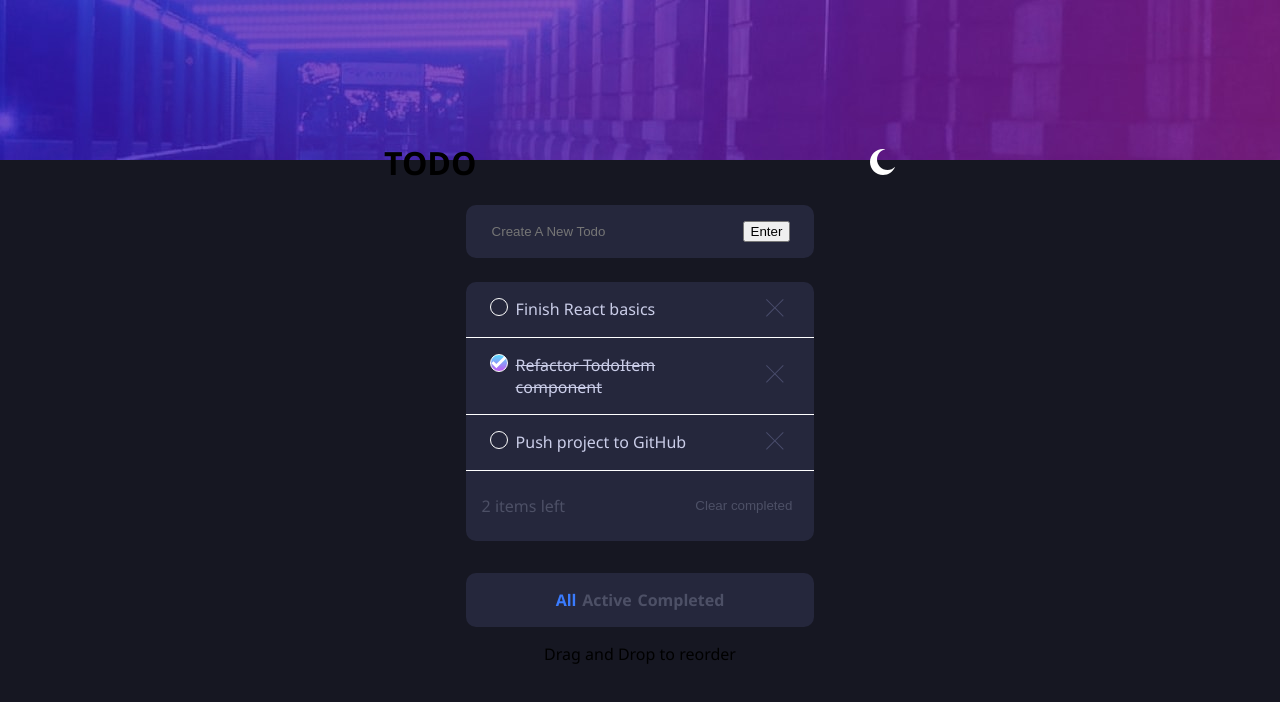
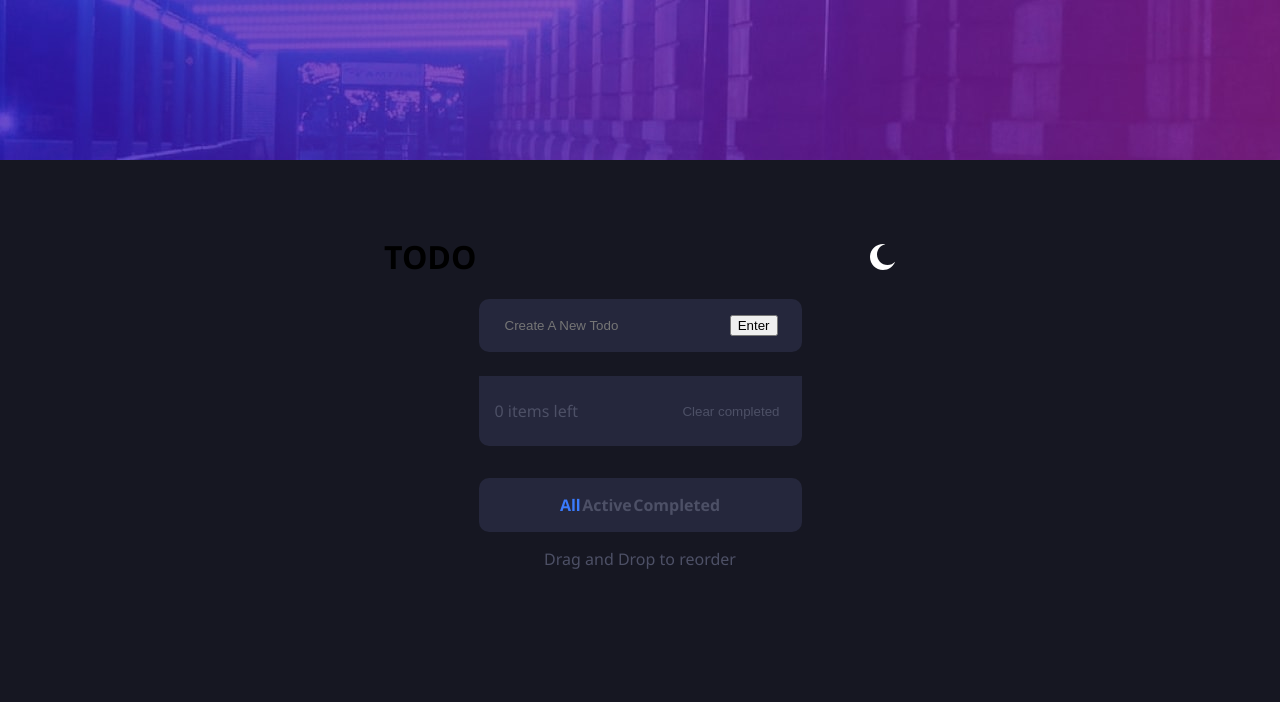
Before and after one commit to Perry-Cham/react-todo-project, a React (Vite) app: page / in a window 1280 px wide. Shown: the top 702 px of the page. Built offline with nearby package versions, Linux system fonts and the light colour scheme.

Commit message:
Added page switch functionality

```diff
--- a/src/App.jsx
+++ b/src/App.jsx
@@ -7,11 +7,11 @@ function App(){
   <div className="main-body">
       <header className="header">
         <h1 className="heading">TODO</h1>
-        <img src="../public/images/icon-moon.svg"/>
+        <img src="/images/icon-moon.svg"/>
       </header>
       <div className="image dark"></div>
     <Todolist/>
-      <p>Drag and Drop to reorder</p>
+      <p className="message dark-mode-bg">Drag and Drop to reorder</p>
   </div>)
 }
 export default App
--- a/src/components/footer.jsx
+++ b/src/components/footer.jsx
@@ -1,11 +1,27 @@
-function Footer({activePage}){
+function Footer({setActive, activePage, list, setList, All, setAll}){
+ function all(){
+      const todos = All.slice();
+      setActive("All")
+      setList(todos)
+ }
+  function active(){
+      const activeTodos = All.filter((todos) => todos.done !== true)
+      setActive("Active")
+      setList(activeTodos)
+
+    }
+function completed(){
+  const activeTodos = All.filter((todos) => todos.done === true)
+    setActive("Complete")
+      setList(activeTodos)
+
+}
     return (
     <nav className="footer-navigation dark-mode-bg">
-
             <ul>
-            <li className={activePage == "All" ? "active-page":""}>All</li>
-            <li className={activePage == "Active" ? "active-page":""}>Active</li>
-            <li className={activePage == "Complete" ? "active-page":""}>Completed</li>
+            <li onClick={() => all()} className={activePage == "All" ? "active-page":""}>All</li>
+            <li onClick={() => active()} className={activePage == "Active" ? "active-page":""}>Active</li>
+            <li onClick={() => completed()} className={activePage == "Complete" ? "active-page":""}>Completed</li>
             </ul>
 
         </nav>
--- a/src/components/todo-list.jsx
+++ b/src/components/todo-list.jsx
@@ -4,27 +4,18 @@ import AddTodo from "./add-todo"
 import Footer from "./footer"
 
 function Todolist(){
+  const [allTodos, setAllTodos] = useState([])
   const [page, setPage] = useState("All")
-  const [todos, setTodos] = useState([
-  {
-    id: 1,
-    value: "Finish React basics",
-    done: false
-  },{
-    id: 2,
-    value: "Refactor TodoItem component",
-    done: true
-  },{
-    id: 3,
-    value: "Push project to GitHub",
-    done: false
-  }])
+  const [todos, setTodos] = useState([])
   useEffect(() => {
     const oldTodos = localStorage.getItem('todos')
-    if(oldTodos){ setTodos(JSON.parse(oldTodos))}
+    if(oldTodos){
+      setTodos(JSON.parse(oldTodos))
+      setAllTodos(JSON.parse(oldTodos))
+
+    }
   }, [])
   function handleAddTodo(text) {
-    console.log(text)
     const todos2 = todos.slice();
     const newTodo = {
       id:Date.now(),
@@ -33,6 +24,7 @@ function Todolist(){
     }
     todos2.push(newTodo)
     setTodos(todos2)
+   setAllTodos(todos2)
     localStorage.setItem('todos',JSON.stringify(todos2))
   }
     function handleComplete(id){
@@ -40,6 +32,7 @@ function Todolist(){
     const Ntodo =todos2.find(todo => todo.id == id)
     Ntodo.done = true;
     setTodos(todos2)
+    setAllTodos(todos2)
     localStorage.setItem('todos',JSON.stringify(todos2))
     }
     function handleDelete(id){
@@ -47,12 +40,14 @@ function Todolist(){
     const Ntodo =todos2.find(todo => todo.id == id)
     todos2.splice(todos2.indexOf(Ntodo), 1)
     setTodos(todos2)
+    setAllTodos(todos2)
     localStorage.setItem('todos',JSON.stringify(todos2))
     }
     function handleClear(){
     let todos2 = todos.slice();
     todos2 = todos2.filter(todo => todo.done !== true)
     setTodos(todos2)
+    setAllTodos(todos2)
     localStorage.setItem('todos',JSON.stringify(todos2))
     }
   return (
@@ -76,9 +71,17 @@ function Todolist(){
         <button onClick={() =>{handleClear()}}>Clear completed</button>
         </div>
   </div>
-   <Footer activePage={page}/>
+   <Footer
+   setActive={setPage}
+   activePage={page}
+   list={todos}
+   setList={setTodos}
+   setAll={setAllTodos}
+   All={allTodos}
+   />
     </div>
     )
   }
 
+
 export default Todolist
--- a/src/styles/styles.css
+++ b/src/styles/styles.css
@@ -177,3 +177,7 @@ z-index:-1;
 .footer-navigation.dark-mode-bg{
   color:var(--very-dark-grayish-blue)
 }
+.message.dark-mode-bg{
+  color:var(--very-dark-grayish-blue);
+  background-color: inherit;
+}
```
